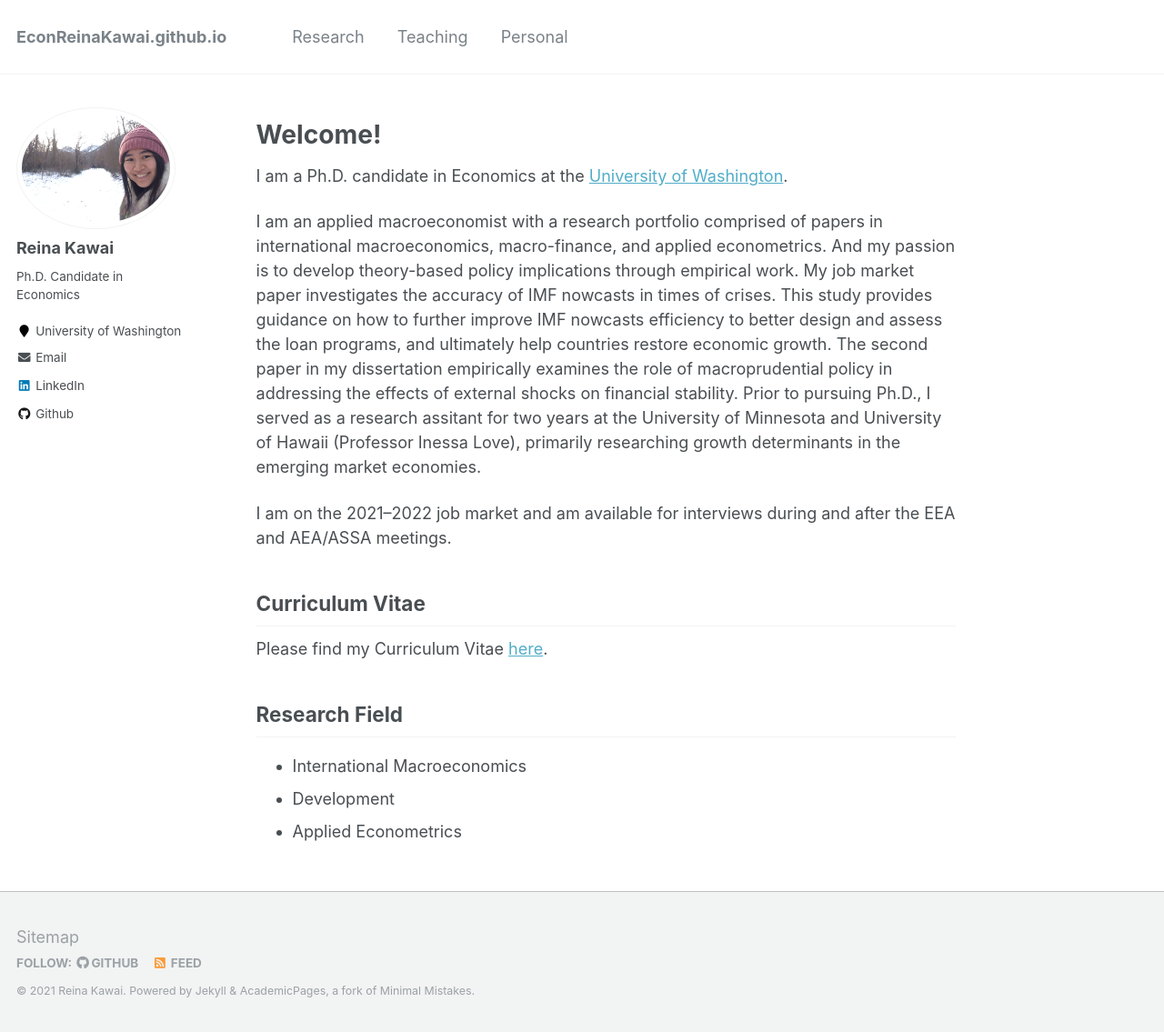
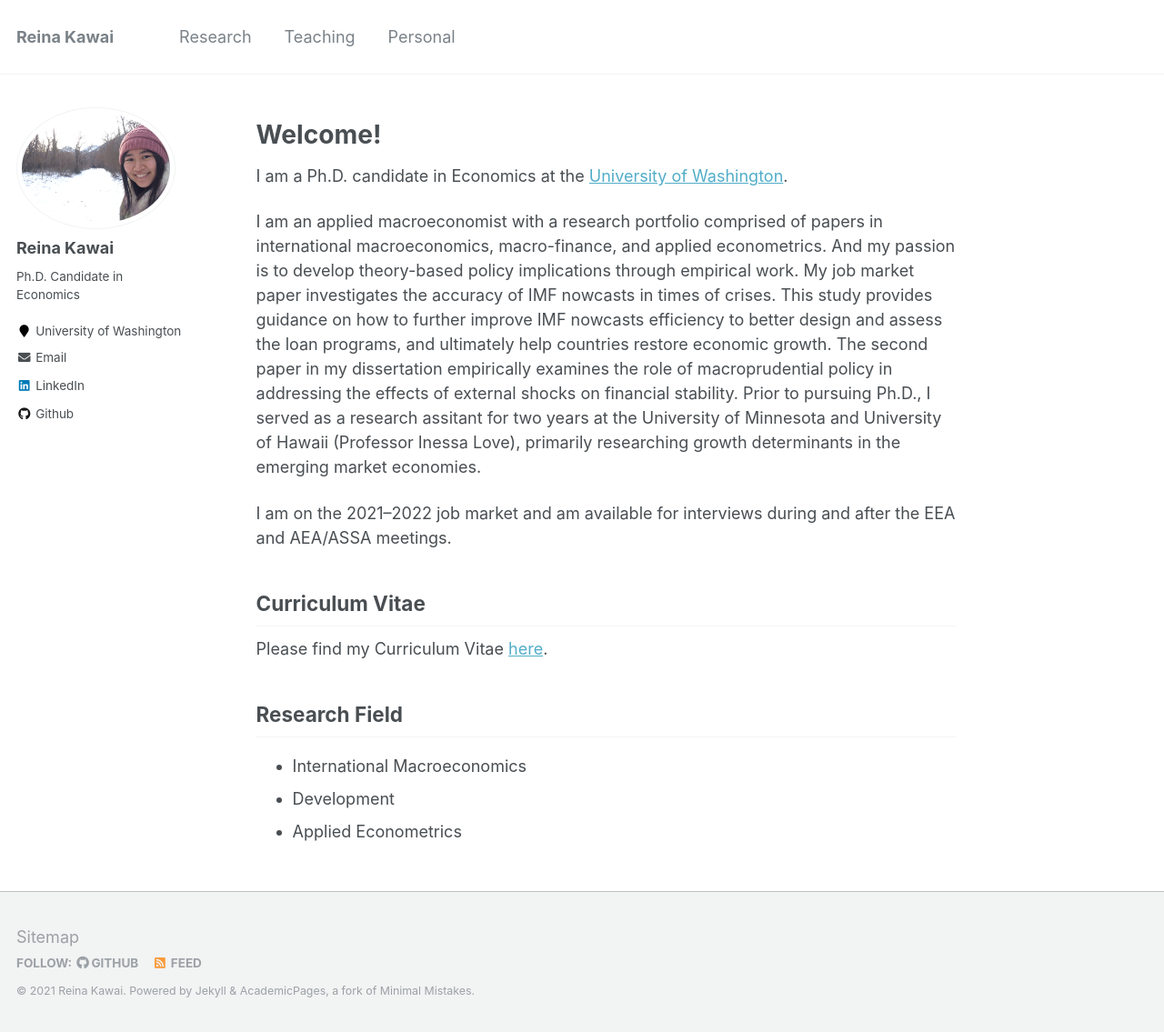
Before and after one commit to Reina-Kawai/Reina-Kawai.github.io, a Jekyll site: the page built from _pages/about.md, in a window 1280 px wide and 1135 px high. Shown: the whole window at 91% size. Built offline with Jekyll 4.4.1, drawn with Linux system fonts in a browser that asks for light colours.

Commit message:
Update _config.yml

```diff
--- a/_config.yml
+++ b/_config.yml
@@ -8,7 +8,7 @@
 
 # Site Settings
 locale                   : "en-US"
-title                    : "EconReinaKawai.github.io"
+title                    : "Reina Kawai"#"EconReinaKawai.github.io"
 title_separator          : "-"
 name                     : &name "Reina Kawai"
 description              : &description "University of Washington"
```
